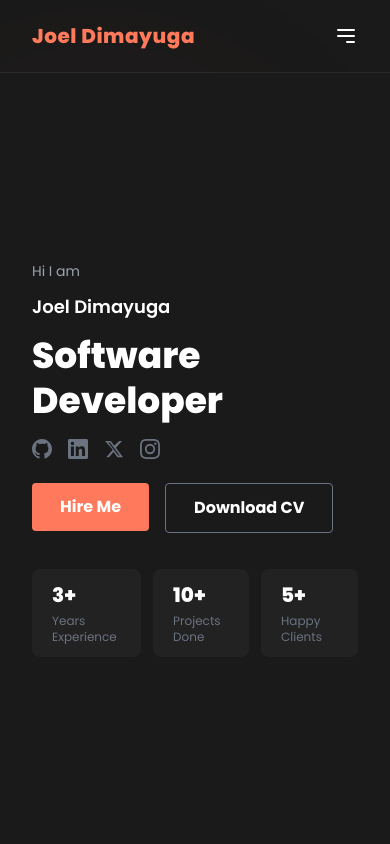
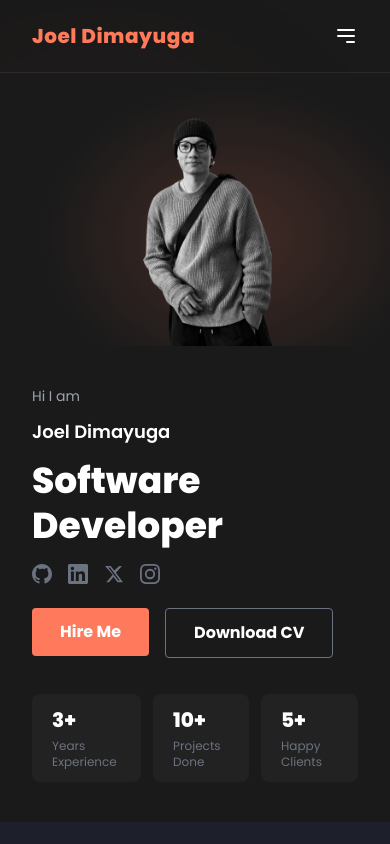
Before and after one commit to joedev11/portfolio, a Next.js app: page / in a window 390 px wide. Shown: the top 844 px of the page. Built offline with nearby package versions, Linux system fonts and the light colour scheme.

Commit message:
update hero on mobile

```diff
--- a/src/Components/Header.jsx
+++ b/src/Components/Header.jsx
@@ -4,10 +4,27 @@ const Header = () => {
   return (
     <section
       id="home"
-      className="bg-[#1a1a1a] w-full min-h-[calc(100vh-72px)] flex relative overflow-hidden"
+      className="bg-[#1a1a1a] w-full laptop:min-h-[calc(100vh-72px)] flex flex-col laptop:flex-row relative overflow-hidden"
     >
+      {/* Mobile image — above text, hidden on desktop */}
+      <div className="laptop:hidden w-full relative" style={{ height: "70vw" }}>
+        <div
+          className="absolute inset-0"
+          style={{
+            background:
+              "radial-gradient(ellipse 70% 80% at 60% 60%, rgba(255,122,92,0.18) 0%, #1a1a1a 70%)",
+          }}
+        />
+        <img
+          src="/Images/img-self.png"
+          alt="Joel Dimayuga"
+          className="absolute bottom-0 left-1/2 -translate-x-1/2 z-10 h-full w-auto"
+          style={{ filter: "grayscale(100%) contrast(1.05)", objectFit: "cover", objectPosition: "top center" }}
+        />
+      </div>
+
       {/* Left: Text — vertically centered */}
-      <div className="flex flex-col justify-center w-full laptop:w-1/2 px-8 laptop:pl-[100px] laptop:pr-0 py-16 laptop:py-0 gap-3 z-10">
+      <div className="flex flex-col justify-center w-full laptop:w-1/2 px-8 laptop:pl-[100px] laptop:pr-0 py-10 laptop:py-0 gap-3 z-10">
         <p className="text-gray-400 text-sm">Hi I am</p>
         <p className="text-white text-lg font-semibold">Joel Dimayuga</p>
         <h1 className="text-white text-4xl laptop:text-[52px] font-extrabold leading-tight">
```
